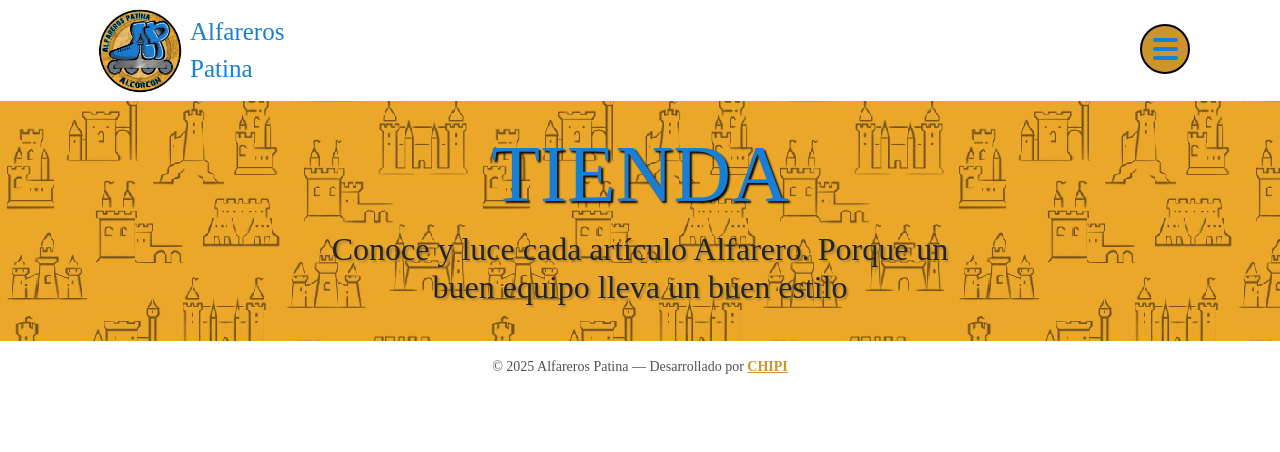
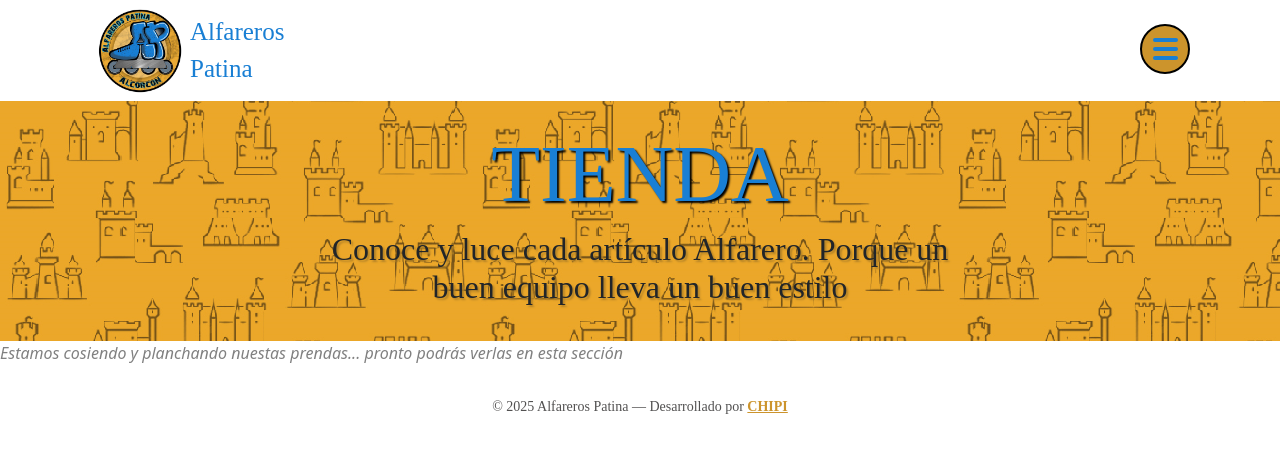
Before and after one commit to CHIPIXB/alfareros-patina, an Angular app: page /tienda in a window 1280 px wide. Shown: the top 452 px of the page. Built offline with nearby package versions, Linux system fonts and the light colour scheme; a web font is replaced by a local one.

Commit message:
mensaje en la tienda de espera

```diff
--- a/src/app/pages/tienda/tienda.css
+++ b/src/app/pages/tienda/tienda.css
@@ -31,3 +31,12 @@
         text-shadow: 2px 2px 2px  rgb(180, 131, 39) ;
     }
 }
+
+.texto {
+    margin: auto 0;
+}
+
+.none {
+    color: grey;
+    font-style: italic;
+}
--- a/src/app/pages/tienda/tienda.html
+++ b/src/app/pages/tienda/tienda.html
@@ -6,3 +6,7 @@
     </hgroup>
 
 </section>
+
+<section class="texto">
+    <p class="none">Estamos cosiendo y planchando nuestas prendas... pronto podrás verlas en esta sección </p>
+</section>
```
